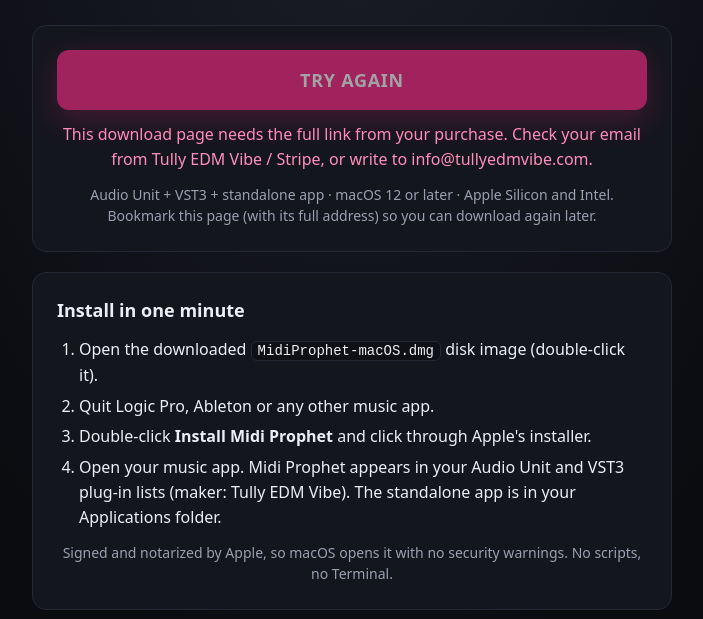
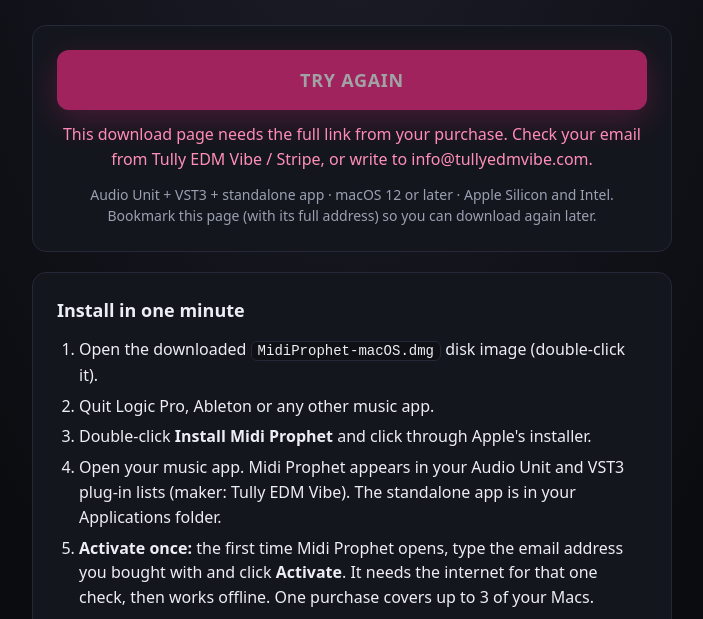
Before and after one commit to nrbessmer/tullyedmvibe-downloads, a plain HTML site: page get/midi-prophet-ae9d0f71e334.html in a window 1280 px wide. Shown: the part 177-796 px from the top of the page, without its empty margins (288-991 px from the left). Drawn offline with Linux system fonts and the light colour scheme.

Commit message:
Downloads: Midi Prophet 1.7.0 (sheet music + tabs, SYNC DAW, purchase activation)
- files/89ef04ad2f16a132.bin: the notarized 1.7.0 disk image, encrypted with the same key as the
  existing private link, so every buyer's link keeps working.
- get page: one-time activation step (email used to buy, up to 3 Macs).

Co-Authored-By: Claude Opus 5.5 <noreply@anthropic.com>

```diff
--- a/get/midi-prophet-ae9d0f71e334.html
+++ b/get/midi-prophet-ae9d0f71e334.html
@@ -40,6 +40,7 @@ footer{color:var(--muted);font-size:13px;text-align:center;margin-top:28px}
 <li>Quit Logic Pro, Ableton or any other music app.</li>
 <li>Double-click <b>Install Midi Prophet</b> and click through Apple's installer.</li>
 <li>Open your music app. Midi Prophet appears in your Audio Unit and VST3 plug-in lists (maker: Tully EDM Vibe). The standalone app is in your Applications folder.</li>
+<li><b>Activate once:</b> the first time Midi Prophet opens, type the email address you bought with and click <b>Activate</b>. It needs the internet for that one check, then works offline. One purchase covers up to 3 of your Macs.</li>
 </ol>
 <p class="small">Signed and notarized by Apple, so macOS opens it with no security warnings. No scripts, no Terminal.</p>
 </div>
```
Also changed, not shown: 1 other file.
